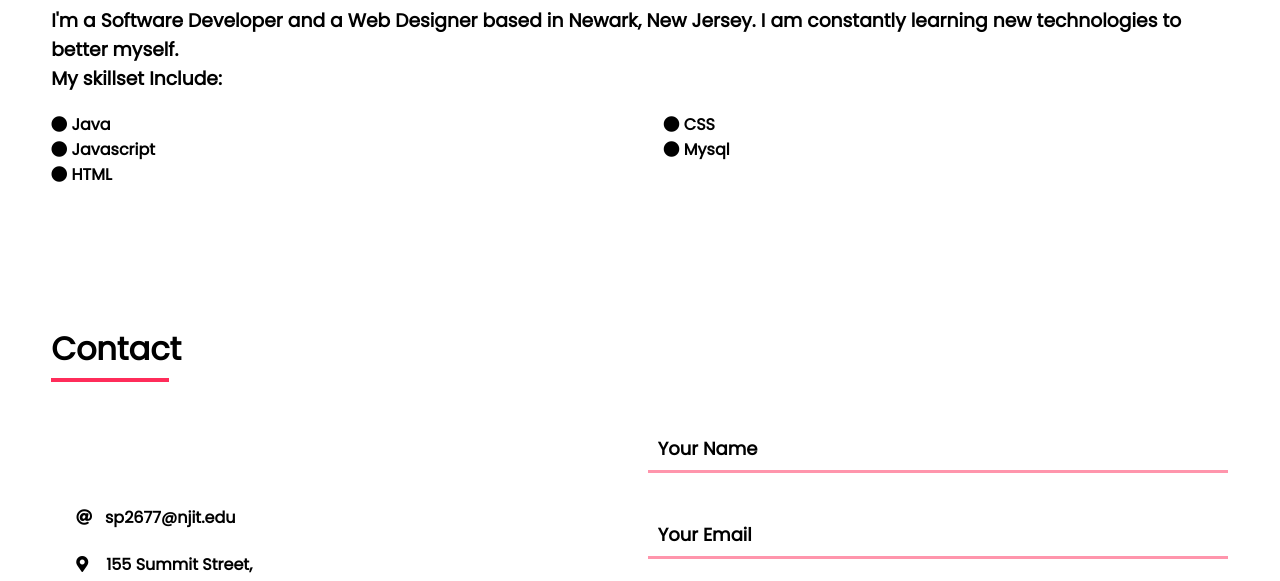
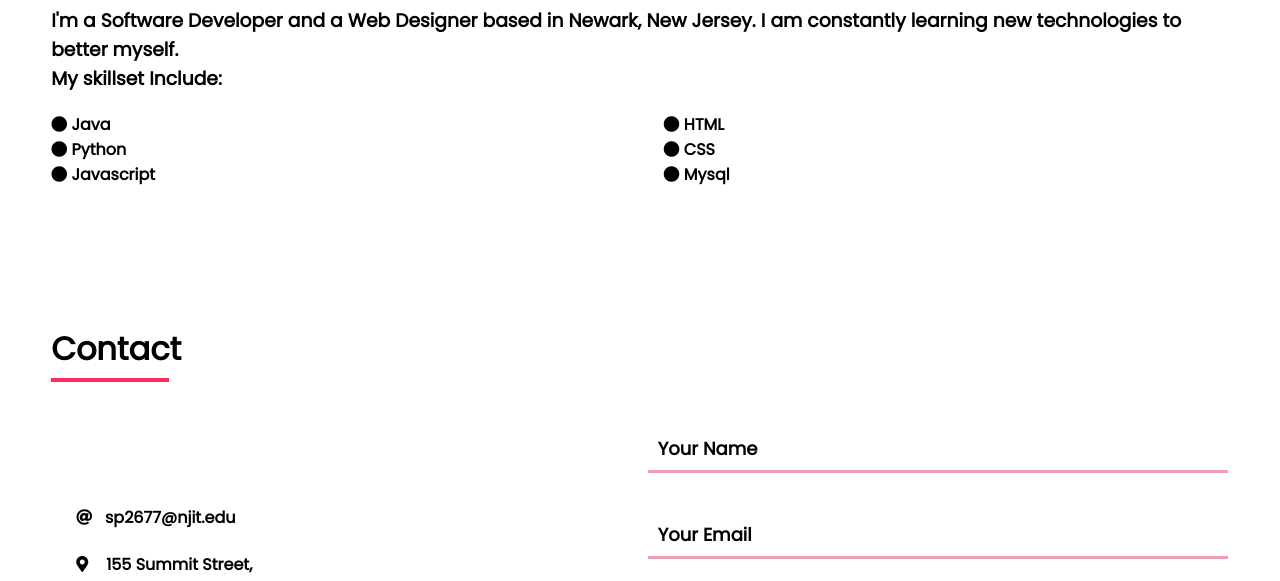
Before and after one commit to ShreyasArthur/MyPortfolio, a plain HTML site: page index.html in a window 1280 px wide. Shown: the part 2680-3261 px from the top of the page. Drawn offline with nearby package versions, Linux system fonts and the light colour scheme.

Commit message:
Update index.html

```diff
--- a/index.html
+++ b/index.html
@@ -125,6 +125,7 @@
       </h3>
       <div id="photos">
         <div><i class="fas fa-circle"></i>&nbsp;Java</div>
+        <div><i class="fas fa-circle"></i>&nbsp;Python</div>
         <div><i class="fas fa-circle"></i>&nbsp;Javascript</div>
         <div><i class="fas fa-circle"></i>&nbsp;HTML</div>
         <div><i class="fas fa-circle"></i>&nbsp;CSS</div>
```
